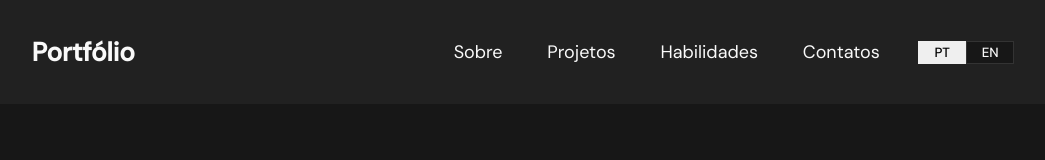
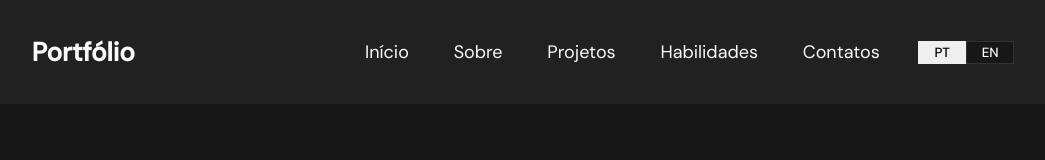
Before and after one commit to BlueishCupcake/my_portifolio, a React (Create React App) app: page / in a window 1280 px wide. Shown: the top 160 px of the page, without its empty margins (117-1162 px from the left). Built offline with nearby package versions, Linux system fonts and the light colour scheme.

Commit message:
Fixing scroll bug and some warnings.

```diff
--- a/src/components/header/index.tsx
+++ b/src/components/header/index.tsx
@@ -18,9 +18,14 @@ const Header = () => {
   };
 
   const clickHandler = (section: string) => {
-    const banana = document.querySelector(`#${section}`);
+    const sections: HTMLElement | null = document.querySelector(`#${section}`);
+
+    if (!sections) {
+      return;
+    }
+
     window.scrollTo({
-      top: banana!.getBoundingClientRect().top - 160,
+      top: sections.offsetTop - 160,
       behavior: "smooth",
     });
   };
@@ -29,28 +34,26 @@ const Header = () => {
     <Styled.HeaderContainer>
       <Container>
         <Styled.HeaderHrapper>
-          <Styled.HeaderTitle>Portfólio</Styled.HeaderTitle>
+          <Styled.HeaderTitle id="beggining">Portfólio</Styled.HeaderTitle>
 
           <Styled.HeaderNav>
-            <Styled.HeaderLinks onClick={() => clickHandler("about")} href="#">
+            <Styled.HeaderLinks onClick={() => clickHandler("beggining")}>
+              {t("menu-beggining")}
+            </Styled.HeaderLinks>
+
+            <Styled.HeaderLinks onClick={() => clickHandler("about")}>
               {t("menu-about")}
             </Styled.HeaderLinks>
 
-            <Styled.HeaderLinks
-              onClick={() => clickHandler("projects")}
-              href="#"
-            >
+            <Styled.HeaderLinks onClick={() => clickHandler("projects")}>
               {t("menu-projects")}
             </Styled.HeaderLinks>
 
-            <Styled.HeaderLinks onClick={() => clickHandler("skills")} href="#">
+            <Styled.HeaderLinks onClick={() => clickHandler("skills")}>
               {t("menu-skills")}
             </Styled.HeaderLinks>
 
-            <Styled.HeaderLinks
-              onClick={() => clickHandler("contacts")}
-              href="#"
-            >
+            <Styled.HeaderLinks onClick={() => clickHandler("contacts")}>
               {t("menu-contacts")}
             </Styled.HeaderLinks>
 
--- a/src/components/header/style.ts
+++ b/src/components/header/style.ts
@@ -64,7 +64,7 @@ export const HeaderNav = styled.nav`
   }
 `;
 
-export const HeaderLinks = styled.a`
+export const HeaderLinks = styled.span`
   text-decoration: none;
   margin: 0 1.4rem;
   color: var(--white);
@@ -74,6 +74,7 @@ export const HeaderLinks = styled.a`
   font-size: 18px;
   line-height: 23px;
   transition: color 0.3s;
+  cursor: pointer;
 
   &:hover {
     color: var(--pink-1);
--- a/src/components/projects/index.tsx
+++ b/src/components/projects/index.tsx
@@ -29,9 +29,9 @@ const Projects = () => {
       <SectionTitle id="projects"> {t("projects-title")}</SectionTitle>
 
       <Styled.ProjectList>
-        {projects.map((project) => {
+        {projects.map((project, key) => {
           return (
-            <Styled.ProjectBorder>
+            <Styled.ProjectBorder key={`${project} ${key}`}>
               <Styled.ProjectImg alt="Project img" src={project.image} />
               <Styled.ProjectTitle>{project.title}</Styled.ProjectTitle>
             </Styled.ProjectBorder>
--- a/src/components/projects/style.ts
+++ b/src/components/projects/style.ts
@@ -11,7 +11,6 @@ export const ProjectList = styled.div`
 
 export const ProjectBorder = styled.button`
   background-color: var(--gray-2);
-  height: 40vh;
   padding-top: 2.5vh;
   display: flex;
   flex-flow: wrap;
--- a/src/components/skills/index.tsx
+++ b/src/components/skills/index.tsx
@@ -36,9 +36,9 @@ const Skills = () => {
     <>
       <SectionTitle id="skills"> {t("skills-title")}</SectionTitle>
       <Styled.SkillsContainer>
-        {skillsInfo.map((skill) => {
+        {skillsInfo.map((skill, key) => {
           return (
-            <Styled.SkillFrame>
+            <Styled.SkillFrame key={`${skill} ${key}`}>
               <Styled.ImgWrapper>
                 <Styled.SkillImg src={skill.img} alt="Skill" />
               </Styled.ImgWrapper>
--- a/src/components/upperBody/index.tsx
+++ b/src/components/upperBody/index.tsx
@@ -3,6 +3,19 @@ import * as S from "./style";
 
 const UpperBody = () => {
   const { t } = useTranslation();
+
+  const clickHandler = (section: string) => {
+    const sections: HTMLElement | null = document.querySelector(`#${section}`);
+
+    if (!sections) {
+      return;
+    }
+
+    window.scrollTo({
+      top: sections.offsetTop - 160,
+      behavior: "smooth",
+    });
+  };
 
   return (
     <S.UpperBodyContainer>
@@ -16,7 +29,7 @@ const UpperBody = () => {
             {t("main-cv")}
           </S.PrimaryButton>
 
-          <S.SecondaryButton href="https://wa.me/555198060191">
+          <S.SecondaryButton onClick={() => clickHandler("contacts")}>
             {t("main-contact")}
           </S.SecondaryButton>
         </S.ButtonDiv>
--- a/src/translations/en.js
+++ b/src/translations/en.js
@@ -1,4 +1,5 @@
-export default {
+const en = {
+  "menu-beggining": "Beggining",
   "menu-about": "About",
   "menu-projects": "Projects",
   "menu-contacts": "Contacts",
@@ -19,3 +20,5 @@ export default {
 
   "contacts-title": "Contacts",
 };
+
+export default en;
--- a/src/translations/pt.js
+++ b/src/translations/pt.js
@@ -1,4 +1,5 @@
-export default {
+const pt = {
+  "menu-beggining": "Início",
   "menu-about": "Sobre",
   "menu-projects": "Projetos",
   "menu-contacts": "Contatos",
@@ -19,3 +20,5 @@ export default {
 
   "contacts-title": "Contatos",
 };
+
+export default pt;
```
